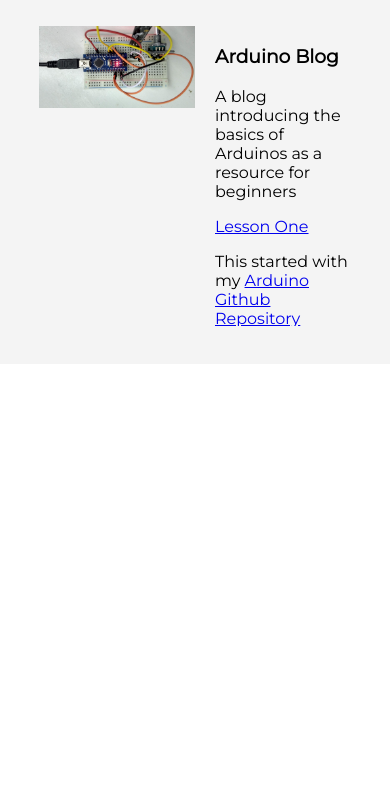
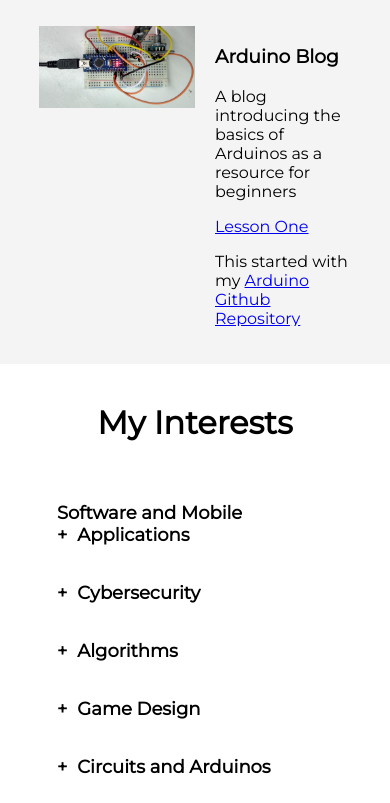
Before and after one commit to albertsun0/website, a plain HTML site: page index.html in a window 390 px wide. Shown: the part 3728-4531 px from the top of the page. Before the commit the page ends 4108 px from the top, so only its background shows below. Drawn offline with Linux system fonts and the light colour scheme.

Commit message:
interests

```diff
--- a/assets/main.css
+++ b/assets/main.css
@@ -186,7 +186,7 @@
     margin-bottom: 10px;
 }
 
-/* RESUME */
+/* collapse */
 .collapsible {
   background-color: white;
   color: black;
@@ -196,8 +196,10 @@
   border: none;
   text-align: left;
   outline: none;
-  font-size: 15px;
+  font-size: 18px;
   transition: 1s;
+  font-family:'Montserrat','Roboto', Charcoal, sans-serif;
+  font-weight: bold;
 }
 
 .active, .collapsible:hover {
@@ -223,6 +225,8 @@
   transition: max-height 0.2s ease-out;
   background-color: #f1f1f1;
 }
+
+
 .col_ul{
     list-style: none;
 }
@@ -264,7 +268,3 @@
 .othertext{
     padding-left: 20px;
 }
-
-h3{
-
-}
--- a/index.html
+++ b/index.html
@@ -36,7 +36,7 @@
 	  	<h3 style="margin-bottom: 3em">Contents</h3>
 	  	<a href="#showcase" class="link-nav">Showcase</a>
 	  	<a href="#works" class="link-nav">In The Works</a>
-	  	<a href="" class="link-nav">Contact</a>
+	  	<a href="#interests" class="link-nav">Interests</a>
 
 	  </div>
 	</div>
@@ -162,9 +162,40 @@
 		</div>
 	</div>
 
-	<div class="section" id="contact">
+	<div class="section" id="interests">
+		<h1 class="sectionhead">My Interests</h1>
 
+		<button class="collapsible">Software and Mobile Applications</button>
+			<div class="content">
+				<p>This is my most explored and favorite topic in computer science. I want to create software as solutions to solve people's problems and improve the world.</p>
+				<h5>Experience</h5>
+				<p>I started by creating websites with HTML and CSS, and am experienced in creating web based applications in programs like Electron. Recently I started mobile development with Flutter.</p>
+			</div>
 
+		<button class="collapsible">Cybersecurity</button>
+			<div class="content">
+				<p>As the world moves to rely more and more on computers, security is an extremely important factor. Cybersecurity is one of the  fundamentals for our computers and networks today.</p>
+				<h5>Experience</h5>
+				<p>I have participated in many CTF cybersecurity competitons, placing in PICOCTF and PACTF. Through these competitions, I explored and got a foundation in networking, web exploitation, forensics, reversing, and more topics. I have also placed in Cyberpatriot and learned a lot about operating systems and networking.</p>
+			</div>
+
+		<button class="collapsible">Algorithms</button>
+			<div class="content">
+				<p>Advanced computer algorithms required for USACO gold divison.</p>
+			</div>
+
+		<div class="collapsible">Game Design</div>
+			<div class="content">
+				<p>I love creating games and art for games. Game Design is one of the most advanced applications of computer science, and it combines art, music, and code into an enjoyable and educational product.</p>
+				<h5>Experience</h5>
+				<p>I started game design in 6th grade with Construct 2, a program that taught me the basics of games and programming logic. Later I started using Unity and Blender to create 3D games.</p>
+			</div>
+
+		<button class="collapsible">Circuits and Arduinos</button>
+
+			<div class="content">
+				<p>Computer science is connected to the real world through circuits, and I love tinkering with Arduinos and modules, motors, and sensors.</p>
+			</div>
 	</div>
 
 
```
